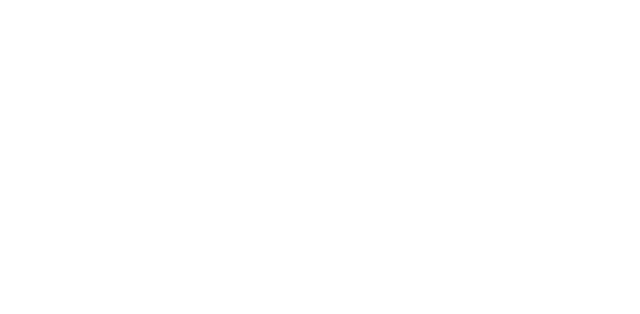
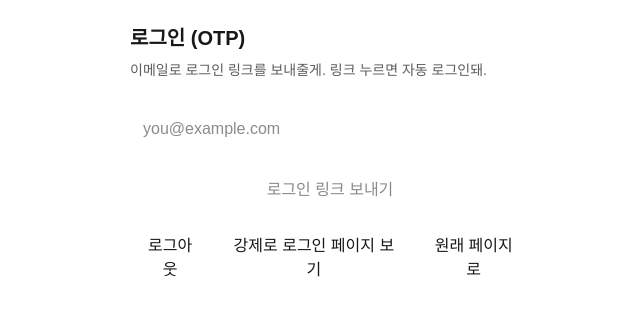
Before and after one commit to dal2997/momonga-fanpage, a Next.js app: page /login in a window 1280 px wide. Shown: the top 314 px of the page, without its empty margins (310-950 px from the left). Built offline with nearby package versions, Linux system fonts and the light colour scheme; no server answers.

Commit message:
fix: fix login block

```diff
--- a/src/app/login/LoginClient.tsx
+++ b/src/app/login/LoginClient.tsx
@@ -1,11 +1,19 @@
-// src/app/login/LoginClient.tsx
 "use client";
 
 import { useEffect, useMemo, useState } from "react";
 import { useRouter, useSearchParams } from "next/navigation";
 import { supabase } from "@/lib/supabase/client";
 
-export default function LoginClient() {
+function safeNextPath(next: string | null) {
+  if (!next) return "/";
+  const v = next.trim();
+  if (!v.startsWith("/")) return "/";
+  if (v.startsWith("//")) return "/";
+  if (v.startsWith("/auth/callback")) return "/";
+  return v;
+}
+
+export default function LoginPage() {
   const router = useRouter();
   const searchParams = useSearchParams();
 
@@ -14,155 +22,142 @@ export default function LoginClient() {
   const [loading, setLoading] = useState(false);
   const [msg, setMsg] = useState<string | null>(null);
 
-  const [cooldown, setCooldown] = useState(0);
+  const force = searchParams.get("force");
+  const next = useMemo(
+    () => safeNextPath(searchParams.get("next")),
+    [searchParams]
+  );
 
-  const force = searchParams.get("force");
-  const next = useMemo(() => searchParams.get("next") || "/", [searchParams]);
+  // ✅ 1) 매직링크가 "#access_token=..." 형태로 오는 경우 처리
+  useEffect(() => {
+    if (typeof window === "undefined") return;
 
-  useEffect(() => {
-    if (cooldown <= 0) return;
-    const t = setInterval(() => setCooldown((c) => (c > 0 ? c - 1 : 0)), 1000);
-    return () => clearInterval(t);
-  }, [cooldown]);
+    const hash = window.location.hash?.replace(/^#/, "");
+    if (!hash) return;
 
-  useEffect(() => {
+    const p = new URLSearchParams(hash);
+    const access_token = p.get("access_token");
+    const refresh_token = p.get("refresh_token");
+
+    if (!access_token || !refresh_token) return;
+
     (async () => {
-      if (force === "1") return;
-
-      const { data, error } = await supabase.auth.getSession();
-      if (error) return;
-      if (data.session) router.replace(next);
-    })();
-  }, [force, next, router]);
-
-  function normalizeEmail(v: string) {
-    return v.trim().toLowerCase();
-  }
-
-  function humanizeAuthError(e: any) {
-    const message = (e?.message ?? "").toLowerCase();
-    if (message.includes("email rate limit exceeded")) {
-      return "메일 발송 한도에 걸렸어. (현재 프로젝트 설정이 시간당 2회) 잠깐 뒤에 다시 시도해줘.";
-    }
-    if (message.includes("invalid email")) return "이메일 형식이 이상해. 다시 확인해줘.";
-    if (message.includes("failed to fetch")) return "네트워크 문제로 실패했어. 인터넷 연결 확인하고 다시 시도해줘.";
-    return e?.message ?? "OTP 발송 실패";
-  }
-
-  async function sendOtp() {
-    try {
+      setLoading(true);
       setMsg(null);
 
-      const v = normalizeEmail(email);
-      if (!v) {
-        setMsg("이메일을 입력해줘.");
+      const { error } = await supabase.auth.setSession({
+        access_token,
+        refresh_token,
+      });
+
+      setLoading(false);
+
+      if (error) {
+        console.error("[login] setSession error:", error);
+        setMsg("로그인 세션 설정 실패. 다시 시도해줘.");
         return;
       }
 
-      if (loading) return;
-      if (cooldown > 0) {
-        setMsg(`잠깐만. ${cooldown}초 뒤에 다시 보낼 수 있어.`);
-        return;
-      }
+      // 해시/에러 파라미터 깔끔히 제거하고 next로 이동
+      router.replace(next);
+    })();
+  }, [router, next]);
 
-      setLoading(true);
+  // ✅ 2) 이미 로그인 돼 있으면 next로
+  useEffect(() => {
+    if (force === "1") return;
 
-      // ✅ env 대신 현재 origin 기준으로 redirectTo 생성 (preview/localhost에서도 안 꼬임)
-      const origin = window.location.origin;
-      const redirectTo = `${origin}/auth/callback?next=${encodeURIComponent(next)}`;
+    supabase.auth.getSession().then(({ data }) => {
+      if (data.session) router.replace(next);
+    });
+  }, [router, next, force]);
 
-      const { error } = await supabase.auth.signInWithOtp({
-        email: v,
-        options: { emailRedirectTo: redirectTo },
-      });
-      if (error) throw error;
+  async function sendLink() {
+    setLoading(true);
+    setMsg(null);
 
-      setSent(true);
-      setCooldown(60);
-      setMsg("메일 보냈어. 받은 메일에서 링크를 눌러 로그인해줘.");
-    } catch (e: any) {
-      console.error(e);
-      setMsg(humanizeAuthError(e));
-      const m = (e?.message ?? "").toLowerCase();
-      if (m.includes("rate limit")) setCooldown(5 * 60);
-    } finally {
-      setLoading(false);
+    const origin =
+      typeof window !== "undefined" ? window.location.origin : "";
+
+    const { error } = await supabase.auth.signInWithOtp({
+      email,
+      options: {
+        // ✅ 여기 중요: 되도록 callback으로 보내자
+        emailRedirectTo: `${origin}/auth/callback?next=${encodeURIComponent(
+          next
+        )}`,
+      },
+    });
+
+    setLoading(false);
+
+    if (error) {
+      console.error("[login] signInWithOtp error:", error);
+      setMsg(error.message);
+      return;
     }
+
+    setSent(true);
   }
 
   async function logout() {
     await supabase.auth.signOut();
-    setMsg("로그아웃 완료. 다시 시도해줘.");
+    router.refresh();
   }
 
   return (
-    <main className="mx-auto max-w-xl px-4 py-10">
-      <h1 className="text-2xl font-semibold text-white">로그인 (OTP)</h1>
-      <p className="mt-2 text-sm text-white/60">
+    <div className="mx-auto max-w-md p-6">
+      <h1 className="text-xl font-bold mb-2">로그인 (OTP)</h1>
+      <p className="text-sm opacity-70 mb-6">
         이메일로 로그인 링크를 보내줄게. 링크 누르면 자동 로그인돼.
       </p>
 
-      <div className="mt-6 rounded-2xl border border-white/10 bg-white/5 p-5">
-        <div className="text-sm text-white/70">이메일</div>
+      <div className="space-y-3">
         <input
+          className="w-full rounded-md border border-white/10 bg-white/5 p-3"
+          placeholder="you@example.com"
           value={email}
           onChange={(e) => setEmail(e.target.value)}
-          placeholder="you@example.com"
-          inputMode="email"
-          autoComplete="email"
-          className="mt-2 w-full rounded-2xl border border-white/10 bg-white/5 px-4 py-3 text-sm text-white/80 outline-none placeholder:text-white/30 focus:border-white/20"
         />
 
         <button
-          type="button"
-          onClick={sendOtp}
-          disabled={loading || cooldown > 0}
-          className="mt-4 w-full rounded-2xl border border-white/10 bg-white/10 px-4 py-3 text-sm text-white hover:bg-white/15 disabled:opacity-60"
+          className="w-full rounded-md bg-white/10 p-3 disabled:opacity-50"
+          disabled={loading || !email}
+          onClick={sendLink}
         >
-          {loading
-            ? "보내는 중..."
-            : cooldown > 0
-            ? `다시 보내기 (${cooldown}s)`
-            : sent
-            ? "로그인 링크 다시 보내기"
-            : "로그인 링크 보내기"}
+          {loading ? "처리중..." : "로그인 링크 보내기"}
         </button>
 
-        {sent && (
-          <div className="mt-4 space-y-1 text-xs text-white/60">
-            <div>메일이 안 오면 스팸함도 확인해봐. (가끔 1~2분 걸릴 수 있음)</div>
-            <div>
-              ⚠️ 현재 Supabase Rate Limit이 <b>시간당 2회</b>라서 테스트 중엔 발송을 아껴야 해.
-            </div>
-          </div>
-        )}
-
-        <div className="mt-4 flex flex-wrap gap-2">
+        <div className="flex gap-2">
           <button
-            type="button"
+            className="rounded-md bg-white/10 px-3 py-2"
             onClick={logout}
-            className="rounded-2xl border border-white/10 bg-white/5 px-4 py-2 text-sm text-white/80 hover:bg-white/10"
           >
             로그아웃
           </button>
 
-          <a
-            href={`/login?force=1&next=${encodeURIComponent(next)}`}
-            className="rounded-2xl border border-white/10 bg-white/5 px-4 py-2 text-sm text-white/80 hover:bg-white/10"
+          <button
+            className="rounded-md bg-white/10 px-3 py-2"
+            onClick={() => router.replace(`/login?force=1&next=${encodeURIComponent(next)}`)}
           >
             강제로 로그인 페이지 보기
-          </a>
+          </button>
 
-          <a
-            href={next}
-            className="rounded-2xl border border-white/10 bg-white/5 px-4 py-2 text-sm text-white/80 hover:bg-white/10"
+          <button
+            className="rounded-md bg-white/10 px-3 py-2"
+            onClick={() => router.replace(next)}
           >
             원래 페이지로
-          </a>
+          </button>
         </div>
 
-        {msg && <div className="mt-4 text-sm text-white/80">{msg}</div>}
+        {sent && (
+          <div className="text-sm opacity-80">
+            메일 보냈어. 받은 메일 링크 눌러봐.
+          </div>
+        )}
+        {msg && <div className="text-sm text-red-400">{msg}</div>}
       </div>
-    </main>
+    </div>
   );
 }
```
